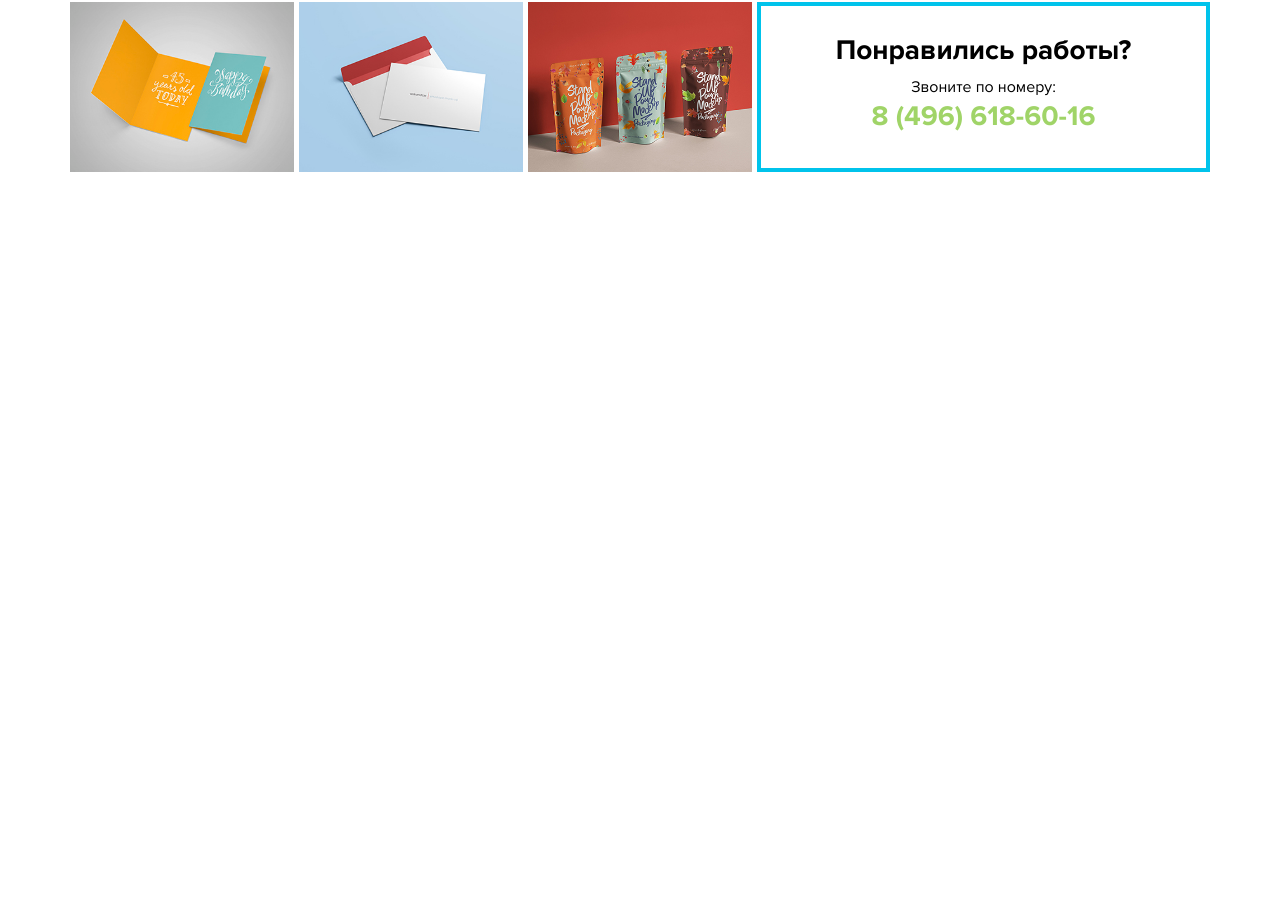
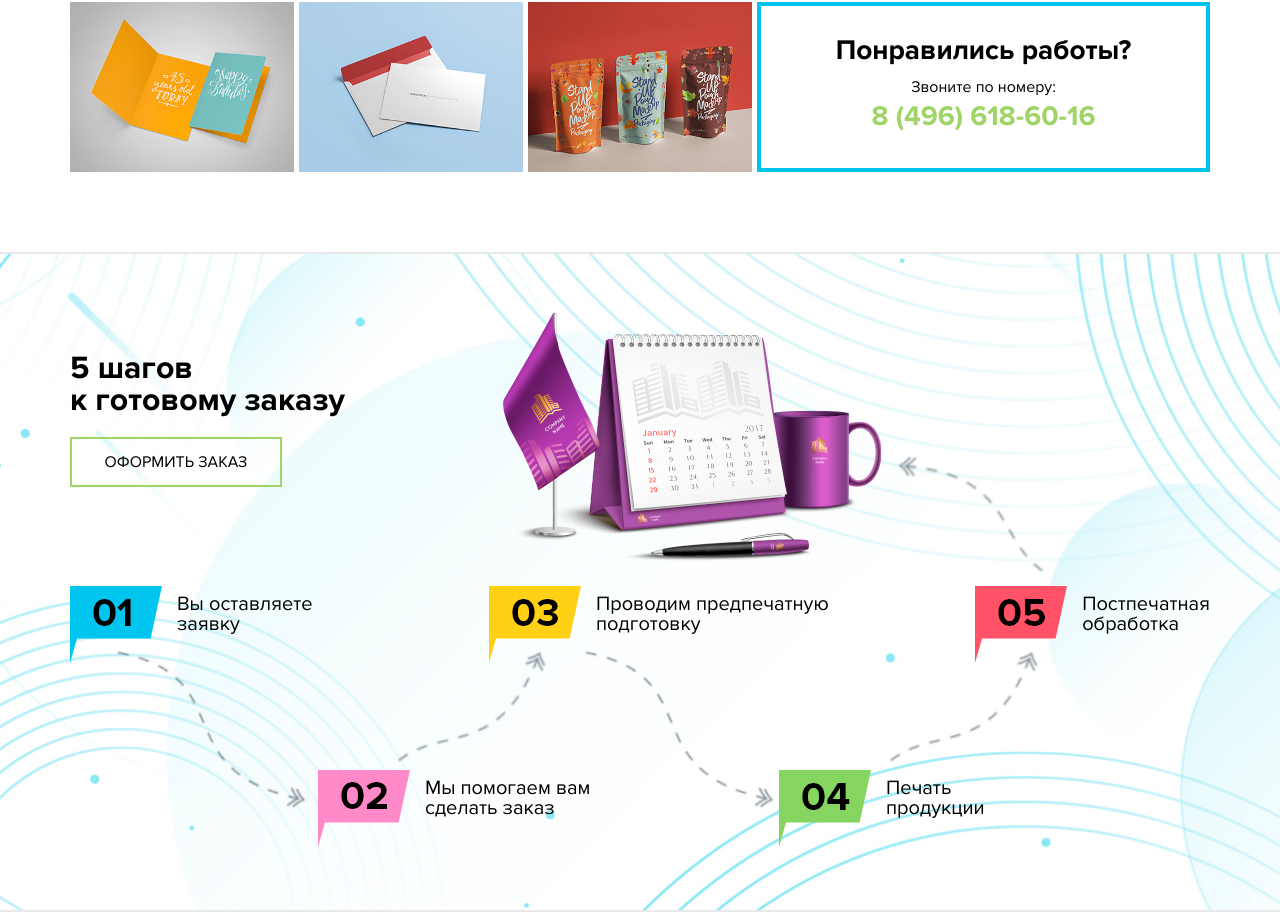
Before and after one commit to AlexKobiliansky/typography, a website: page app/index.html in a window 1280 px wide. Shown: the part 1463-2375 px from the top of the page. Before the commit the page ends 1715 px from the top, so only its background shows below. Drawn offline with Linux system fonts and the light colour scheme.

Commit message:
section steps complete

```diff
--- a/app/index.html
+++ b/app/index.html
@@ -291,6 +291,70 @@
 	</section>
 	<!-- ======= SECTION ADVANTAGES END ======= -->
 
+	<!-- ======= SECTION STEPS START ======= -->
+	<section class="s-steps">
+		<div class="container">
+			<div class="steps-wrap">
+				<div class="steps-desc">
+					<h2 class="section-title">5 шагов <br>к готовому заказу</h2>
+					<a href="#0" class="btn btn-green">Оформить заказ</a>
+				</div>
+
+
+				<!-- step-item -->
+				<div class="step-item step-item-1">
+					<img src="img/icons/step-icon-1.png" alt="alt">
+					<span>Вы оставляете <br> заявку</span>
+				</div>
+				<!-- /step-item -->
+
+				<!-- step-item -->
+				<div class="step-item step-item-2">
+					<img src="img/icons/step-icon-2.png" alt="alt">
+					<span>Мы помогаем вам <br> сделать заказ</span>
+				</div>
+				<!-- /step-item -->
+
+				<!-- step-item -->
+				<div class="step-item step-item-3">
+					<img src="img/icons/step-icon-3.png" alt="alt">
+					<span>Проводим предпечатную <br> подготовку</span>
+				</div>
+				<!-- /step-item -->
+
+				<!-- step-item -->
+				<div class="step-item step-item-4">
+					<img src="img/icons/step-icon-4.png" alt="alt">
+					<span>Печать <br> продукции</span>
+				</div>
+				<!-- /step-item -->
+
+				<!-- step-item -->
+				<div class="step-item step-item-5">
+					<img src="img/icons/step-icon-5.png" alt="alt">
+					<span>Постпечатная <br> обработка</span>
+				</div>
+				<!-- /step-item -->
+
+				<img src="img/icons/step-arrow-1.png" alt="alt" class="step-arrow step-arrow-1">
+				<img src="img/icons/step-arrow-2.png" alt="alt" class="step-arrow step-arrow-2">
+				<img src="img/icons/step-arrow-3.png" alt="alt" class="step-arrow step-arrow-3">
+				<img src="img/icons/step-arrow-4.png" alt="alt" class="step-arrow step-arrow-4">
+				<img src="img/icons/step-arrow-5.png" alt="alt" class="step-arrow step-arrow-5">
+
+				<img src="img/steps-img.png" alt="alt" class="steps-img">
+
+				<div class="btn-wrap">
+					<a href="#0" class="btn btn-green">Оформить заказ</a>
+				</div>
+
+
+			</div>
+		</div>
+	</section>
+	<!-- ======= SECTION STEPS END ======= -->
+
+
 
 </div>
 
--- a/app/sass/base/_general.sass
+++ b/app/sass/base/_general.sass
@@ -90,3 +90,9 @@ ul
   &:hover
     color: #fff
     background-color: $acc-green
+
+.section-title
+  font-size: 32px
+  line-height: 1
+  font-weight: 700
+  margin-bottom: 20px
--- a/app/sass/base/_media.sass
+++ b/app/sass/base/_media.sass
@@ -5,6 +5,18 @@
 
 // ≥1200px
 +media-breakpoint-down(lg)
+
+  .steps-img
+    width: 300px
+
+  .step-item-3
+    left: 326px
+
+  .step-arrow-4
+    transform: rotate(-87deg)
+    width: 100px
+    left: 700px
+    top: 311px
 
   .work-item
     &-overlay
@@ -42,6 +54,42 @@
 
 // ≥992px
 +media-breakpoint-down(md)
+
+  .s-steps
+    height: auto
+    padding: 50px 0
+    .btn-wrap
+      display: block
+
+  .steps-desc
+    width: auto
+    text-align: center
+    margin-bottom: 40px
+    .btn
+      display: none
+
+  .steps-img
+    position: relative
+    top: 0
+    left: 0
+    display: block
+    margin: 0 auto
+    margin-bottom: 50px
+
+  .step-arrow
+    display: none
+
+  .step-item
+    position: relative
+    left: 0!important
+    top: 0!important
+    right: auto!important
+    display: flex
+    margin-bottom: 20px
+    width: calc(55%)
+    margin-left: auto
+    margin-right: auto
+
 
   .works-wrap
     grid-template-columns: repeat(4, 1fr)
@@ -133,6 +181,12 @@
 // ≥480px
 +media-breakpoint-down(xs)
 
+  .section-title
+    font-size: 24px
+
+  .step-item
+    width: 100%
+
   .works-wrap
     grid-template-columns: repeat(2, 1fr)
 
@@ -140,6 +194,7 @@
     &.last-item
       grid-column: 1/3
       height: 155px
+      border-width: 3px
 
 
   .s-advantages
@@ -197,6 +252,19 @@
     margin-bottom: 10px
 
 @media (max-width: 390px)
+
+
+  .step-item
+    font-size: 17px
+    img
+      width: 75px
+
+  .steps-img
+    width: auto
+    height: auto
+    max-width: 280px
+
+
   .adv-item
     font-size: 14px
     padding: 0 5px
--- /dev/null
+++ b/app/sass/layout/_s-steps.sass
@@ -0,0 +1,69 @@
+.s-steps
+  background-image: url('../img/bg-steps.jpg')
+  +bg-cover
+  border-top: 1px solid #e8e8e8
+  border-bottom: 1px solid #e8e8e8
+  height: 660px
+  padding-top: 100px
+  .btn-wrap
+    text-align: center
+    display: none
+
+.steps-wrap
+  position: relative
+
+.steps-desc
+  width: 300px
+  position: relative
+  z-index: 5
+
+.steps-img
+  position: absolute
+  left: calc(50% - 137px)
+  top: -40px
+
+.step-item
+  display: inline-flex
+  align-items: flex-start
+  font-size: 20px
+  line-height: 1
+  position: absolute
+  img
+    margin-right: 15px
+  span
+    display: inline-block
+    margin-top: 8px
+  &-1
+    left: 0
+    top: 233px
+  &-2
+    left: 248px
+    top: 417px
+  &-3
+    left: 419px
+    top: 233px
+  &-4
+    left: 709px
+    top: 417px
+  &-5
+    right: 0
+    top: 233px
+
+
+.step-arrow
+  position: absolute
+  &-1
+    left: 46px
+    top: 297px
+  &-2
+    left: 326px
+    top: 297px
+  &-3
+    left: 514px
+    top: 297px
+  &-4
+    left: 818px
+    top: 297px
+  &-5
+    right: 165px
+    top: 102px
--- a/app/sass/main.sass
+++ b/app/sass/main.sass
@@ -8,6 +8,7 @@
 @import layout/header
 @import layout/s-intro
 @import layout/s-advantages
+@import layout/s-steps
 @import layout/footer
 
 
```
Also changed, not shown: app/css/main.min.css, app/img/bg-steps.jpg (added), app/img/icons/step-arrow-1.png (added), app/img/icons/step-arrow-2.png (added), app/img/icons/step-arrow-3.png (added), app/img/icons/step-arrow-4.png (added), app/img/icons/step-arrow-5.png (added), app/img/icons/step-icon-1.png (added), app/img/icons/step-icon-2.png (added), app/img/icons/step-icon-3.png (added), app/img/icons/step-icon-4.png (added), app/img/icons/step-icon-5.png (added), app/img/steps-img.png (added).
